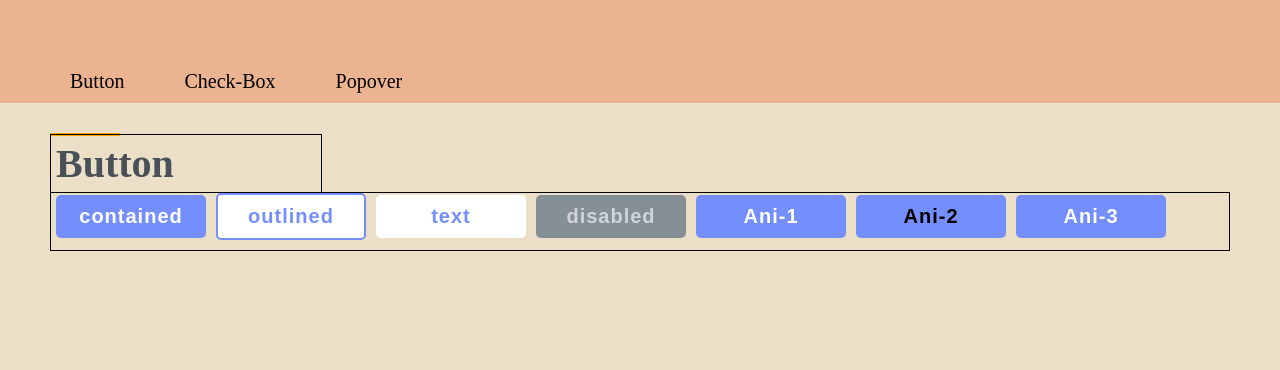
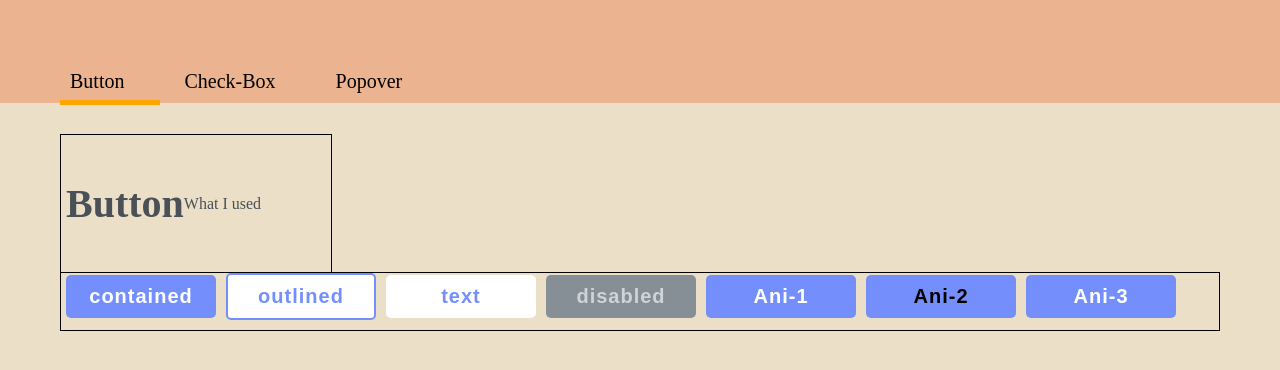
Before and after one commit to deveassy/portfolio, a React (Create React App) app: page /button in a window 1280 px wide. Shown: the top 370 px of the page. Built offline with nearby package versions, Linux system fonts and the light colour scheme.

Commit message:
Button component 스타일링
탭 포커스 스타일링

```diff
--- a/src/boards/Button.js
+++ b/src/boards/Button.js
@@ -8,7 +8,10 @@ function ButtonBoard() {
     <div>
     <Line />
     <Content>
-        <P>Button</P>
+        <P>
+          <p style={{fontSize:40, fontWeight:800}}>Button</p>
+          <p> What I used</p>
+        </P>
         <ButtonContent> {/* color: 배경색(#748ffc)을 기준으로 함 */}
           <Button mode="full" onClick={ () => {
             console.log("This is a Basic button.");
@@ -35,8 +38,9 @@ function ButtonBoard() {
 
 const Line = styled.div`
   position: absolute;
-  width: 70px;
-  border-top: 3px solid orange;
+  top: 100px;
+  width: 100px;
+  border-top: 5px solid orange;
 `;
 const Content = styled.div`
   display: flex;
@@ -44,13 +48,16 @@ const Content = styled.div`
 `;
 const P = styled.div`
   position: relative;
+  display: flex;
+  flex-direction: row;
+  align-items: center;
   width: 260px;
   padding: 5px;
   top: 1px;
   border-bottom: none;
   border: 1px solid #000;
-  font-size: 40px;
-  font-weight: 800;
+  /* font-size: 40px;
+  font-weight: 800; */
   color: #495057;
   cursor: default;
 `;
--- a/src/components/ComponentList/index.js
+++ b/src/components/ComponentList/index.js
@@ -43,7 +43,7 @@ const ListContainer = styled.div`
 `;
 
 const ContentContainer = styled.div`
-  margin: 30px 50px;
+  margin: 30px 60px;
 `;
 
 // const MainButton = styled.div`
```
